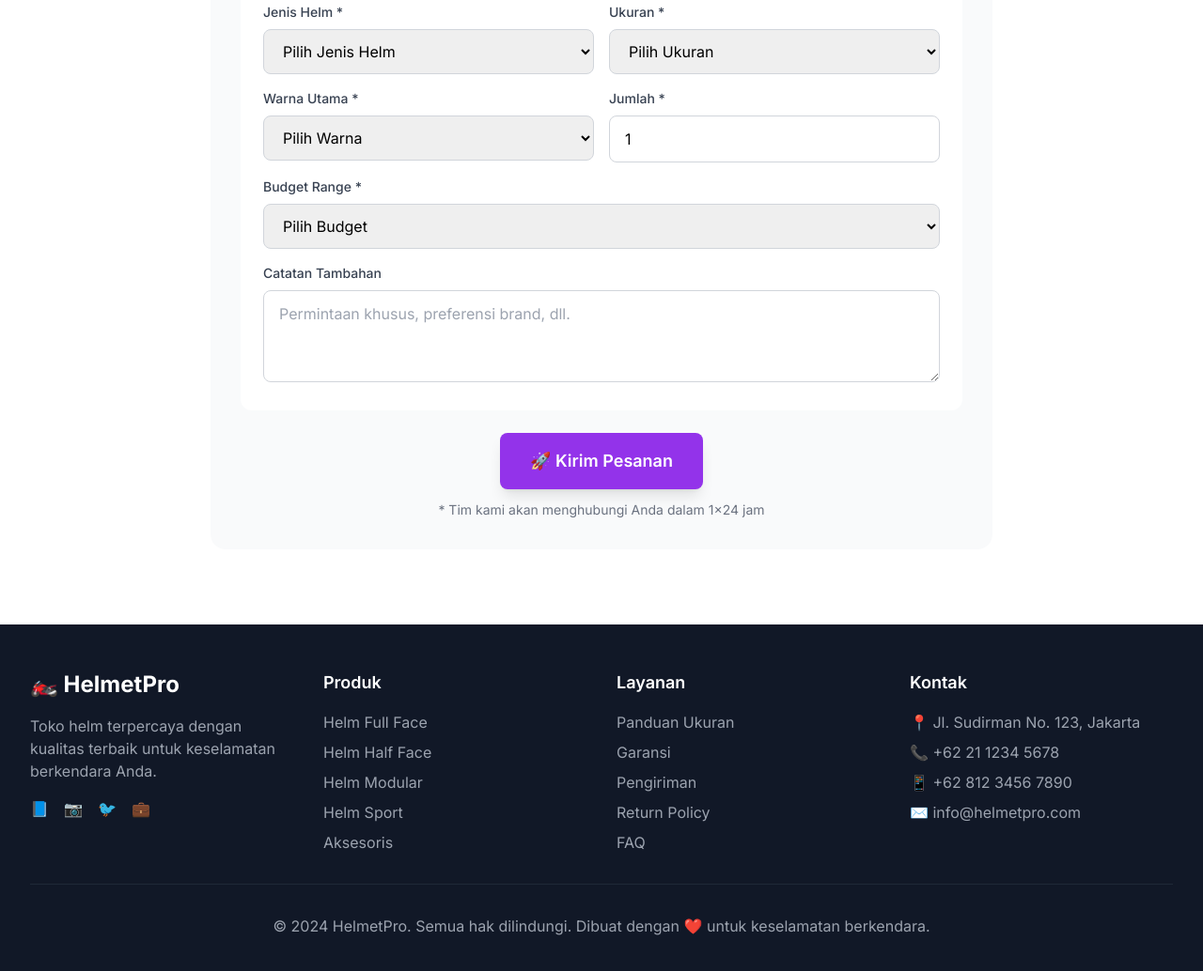
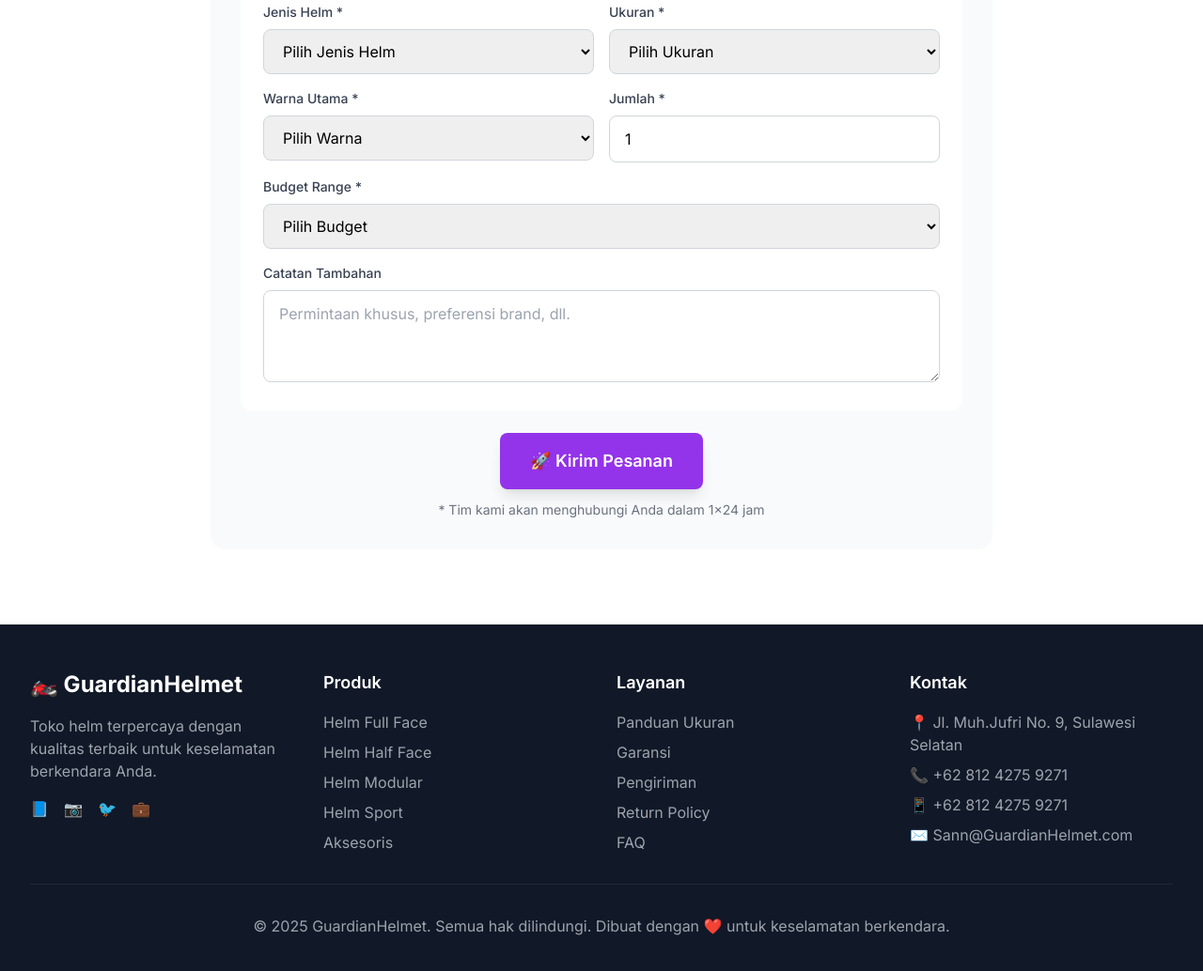
Before and after one commit to sannkenn445-cmd/sannn, a plain HTML site: page index.html in a window 1280 px wide. Shown: the part 3743-4777 px from the top of the page at 94% size. Drawn offline with nearby package versions, Linux system fonts and the light colour scheme.

Commit message:
Update index.html

```diff
--- a/index.html
+++ b/index.html
@@ -595,7 +595,7 @@
         <div class="max-w-7xl mx-auto px-4 sm:px-6 lg:px-8">
             <div class="grid md:grid-cols-4 gap-8">
                 <div>
-                    <div class="text-2xl font-bold mb-4">🏍️ HelmetPro</div>
+                    <div class="text-2xl font-bold mb-4">🏍️ GuardianHelmet</div>
                     <p class="text-gray-400 mb-4">
                         Toko helm terpercaya dengan kualitas terbaik untuk keselamatan berkendara Anda.
                     </p>
@@ -632,16 +632,16 @@
                 <div>
                     <h3 class="text-lg font-semibold mb-4">Kontak</h3>
                     <div class="space-y-2 text-gray-400">
-                        <p>📍 Jl. Sudirman No. 123, Jakarta</p>
-                        <p>📞 +62 21 1234 5678</p>
-                        <p>📱 +62 812 3456 7890</p>
-                        <p>✉️ info@helmetpro.com</p>
+                        <p>📍 Jl. Muh.Jufri No. 9, Sulawesi Selatan</p>
+                        <p>📞 +62 812 4275 9271</p>
+                        <p>📱 +62 812 4275 9271</p>
+                        <p>✉️ Sann@GuardianHelmet.com</p>
                     </div>
                 </div>
             </div>
 
             <div class="border-t border-gray-800 mt-8 pt-8 text-center text-gray-400">
-                <p>&copy; 2024 HelmetPro. Semua hak dilindungi. Dibuat dengan ❤️ untuk keselamatan berkendara.</p>
+                <p>&copy; 2025 GuardianHelmet. Semua hak dilindungi. Dibuat dengan ❤️ untuk keselamatan berkendara.</p>
             </div>
         </div>
     </footer>
```
